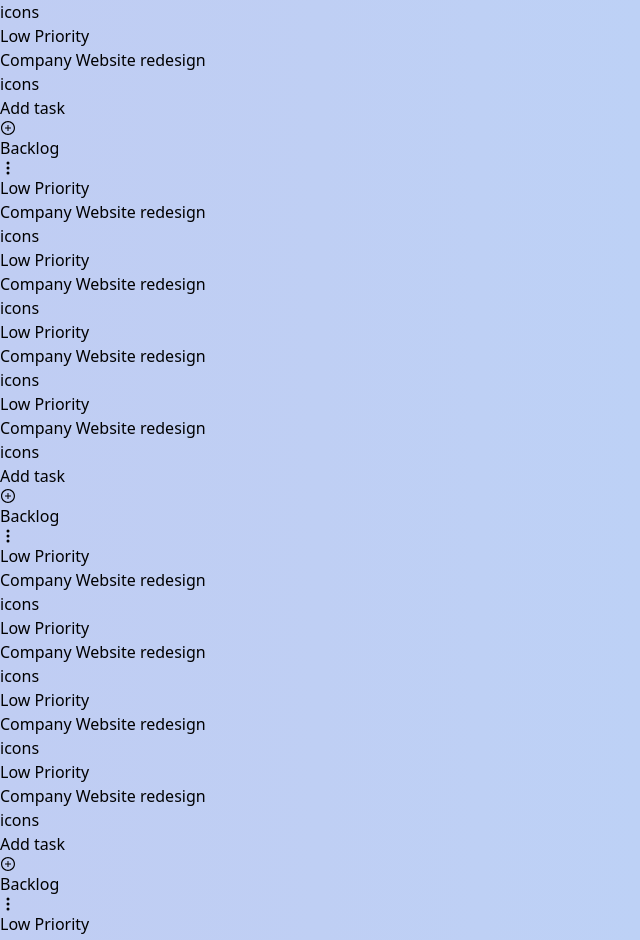
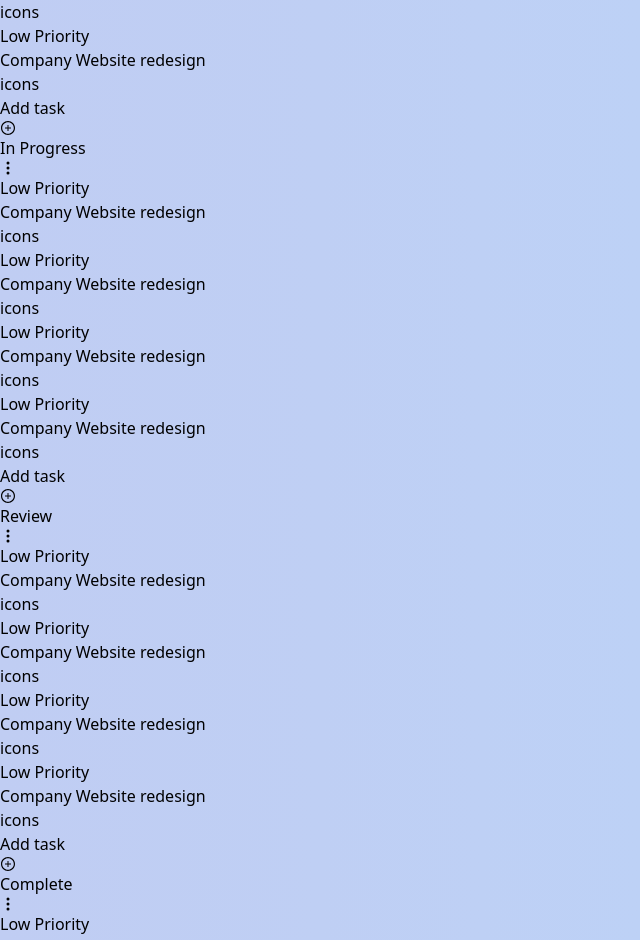
Before and after one commit to RohitSindhi/TaskManagers, a React (Vite) app: page / in a window 1280 px wide. Shown: the part 600-1540 px from the top of the page, without its empty margins (0-640 px from the left). Built offline with nearby package versions, Linux system fonts and the light colour scheme.

Commit message:
sdacdsc
sdcsdc

```diff
--- a/src/Components/Complete.tsx
+++ b/src/Components/Complete.tsx
@@ -7,7 +7,7 @@ const Complete = () => {
   return (
     <div className="border border-black pl-2 pr-2 bg-[#F6F8FB]">
     <div className="flex justify-between items-center w-[15vw] pb-2 pt-2">
-      <div className="font-semibold">Backlog</div>
+      <div className="font-semibold">Complete</div>
       <div>
         <BsThreeDotsVertical />
       </div>
--- a/src/Components/InProgress.tsx
+++ b/src/Components/InProgress.tsx
@@ -7,7 +7,7 @@ const InProgress = () => {
   return (
     <div className="border border-black pl-2 pr-2 bg-[#F6F8FB]">
     <div className="flex justify-between items-center w-[15vw] pb-2 pt-2">
-      <div className="font-semibold">Backlog</div>
+      <div className="font-semibold">In Progress</div>
       <div>
         <BsThreeDotsVertical />
       </div>
--- a/src/Components/Review.tsx
+++ b/src/Components/Review.tsx
@@ -7,7 +7,7 @@ const Review = () => {
   return (
     <div className="border border-black pl-2 pr-2 bg-[#F6F8FB]">
     <div className="flex justify-between items-center w-[15vw] pb-2 pt-2">
-      <div className="font-semibold">Backlog</div>
+      <div className="font-semibold">Review</div>
       <div>
         <BsThreeDotsVertical />
       </div>
```
